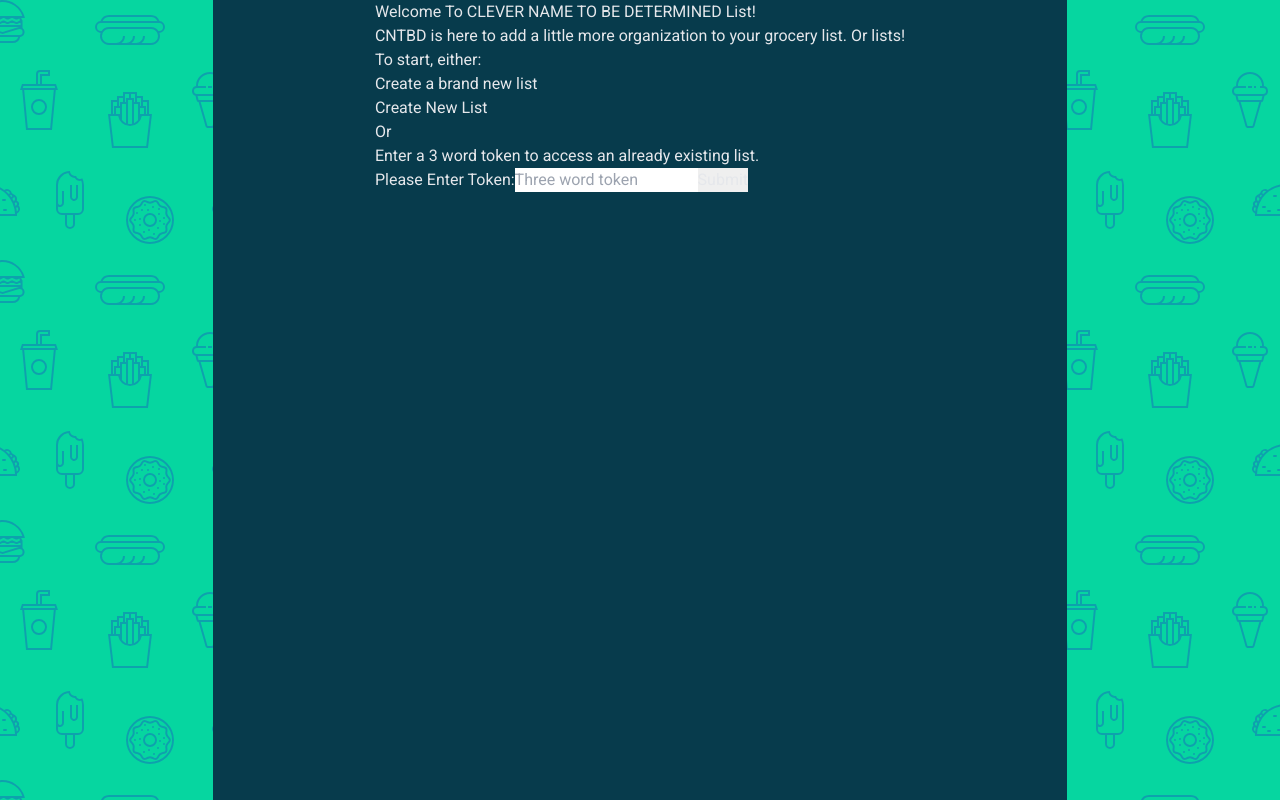
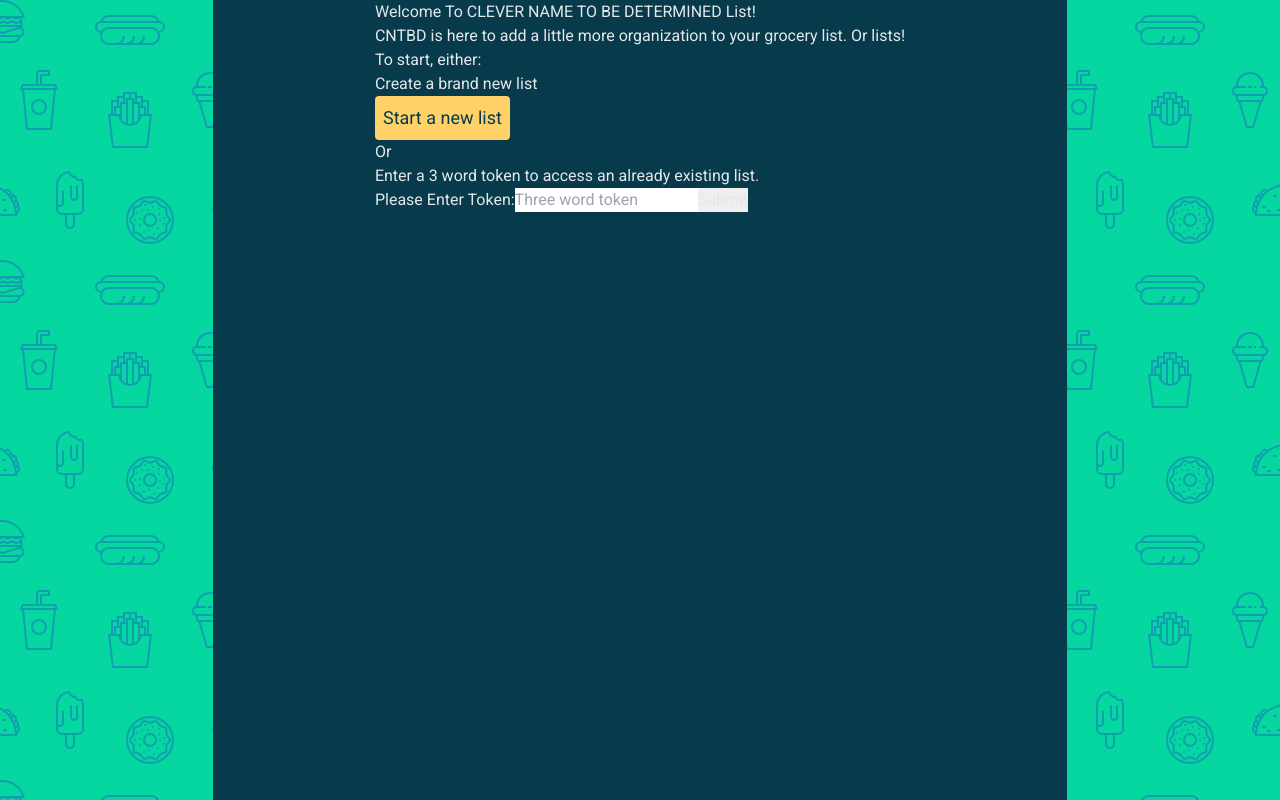
Before and after one commit to the-collab-lab/tcl-23-smart-shopping-list, a React (Create React App) app: page /add-item in a window 1280 px wide. Built offline with nearby package versions, Linux system fonts and the light colour scheme.

Commit message:
Update Button.js with desctructed props for onClick and import to Home.js for new list button

```diff
--- a/src/components/Button.js
+++ b/src/components/Button.js
@@ -1,7 +1,8 @@
-export default function Button(text, styles) {
+export default function Button({ onClick, tailwind, text }) {
   return (
     <button
-      className={`bg-orange-yellow text-midnight-green rounded p-2 text-lg ${styles}`}
+      onClick={onClick}
+      className={`bg-orange-yellow text-midnight-green rounded p-2 text-lg ${tailwind}`}
     >
       {text}
     </button>
--- a/src/pages/Home.js
+++ b/src/pages/Home.js
@@ -4,6 +4,7 @@ import { useState } from 'react';
 import { useHistory } from 'react-router-dom';
 import { db } from '../lib/firebase';
 import Swal from 'sweetalert2';
+import Button from '../components/Button';
 
 export default function Home(props) {
   const history = useHistory();
@@ -60,7 +61,7 @@ export default function Home(props) {
       </p>
       <p>To start, either:</p>
       <h2>Create a brand new list</h2>
-      <button onClick={handleClick}>Create New List</button>
+      <Button onClick={handleClick} text="Start a new list" />
       <p>Or</p>
 
       <h2>Enter a 3 word token to access an already existing list.</h2>
```
